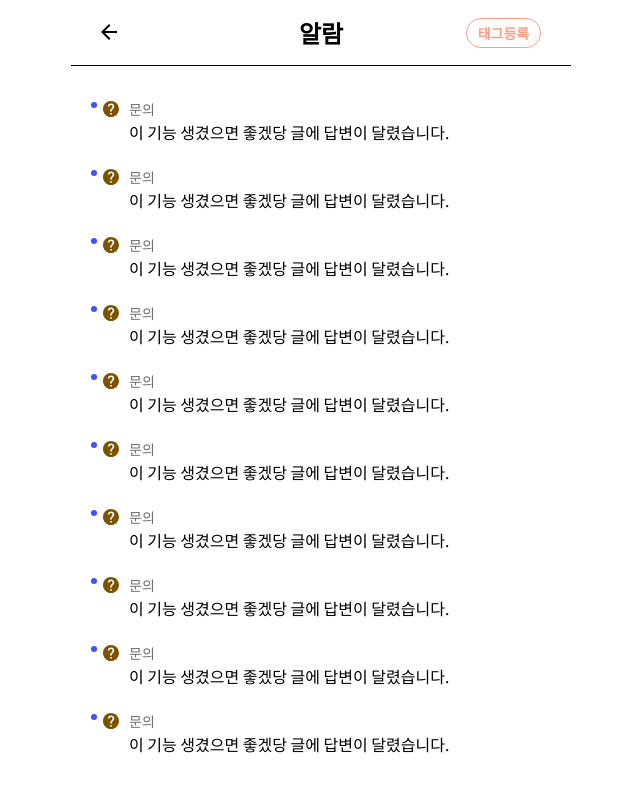
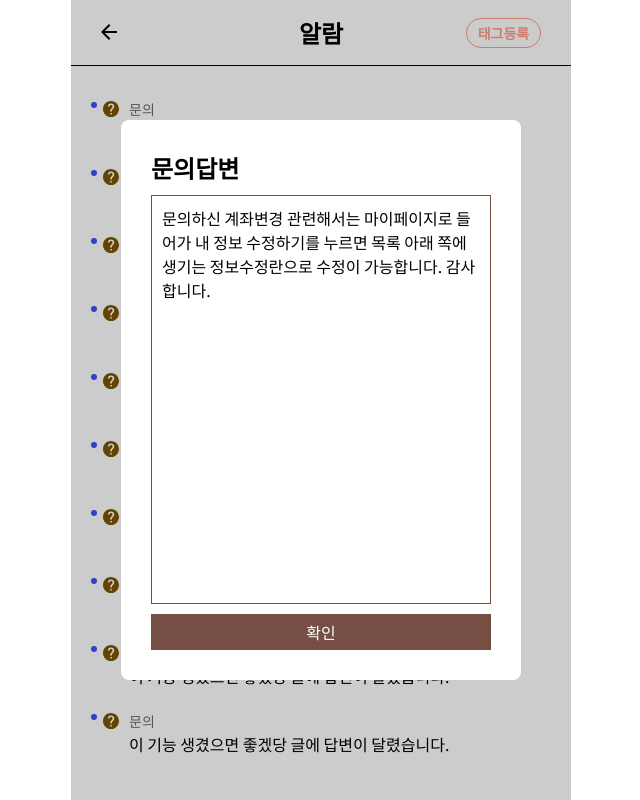
Before and after one commit to TEAM-Tn1/NUGUNA_Client, a React (Create React App) app: page /noti/list in a window 1280 px wide. Shown: the whole page, without its empty margins (319-959 px from the left). Built offline with nearby package versions, Linux system fonts and the light colour scheme; the HTML template or start-up script is replaced by a standard one; what typesafe-actions would draw is missing.

Commit message:
[MODIFY] 디자인 수정에 따른 변경

```diff
--- a/src/components/notification/Noti.tsx
+++ b/src/components/notification/Noti.tsx
@@ -2,6 +2,7 @@ import React from 'react';
 import * as S from './style';
 import { exit_icon } from '../../assets/alarm/index';
 import { List } from './list/index';
+import { QuestionAnswer } from './answerCheck';
 
 //더미데이터
 const testArray: number[] = [];
@@ -20,6 +21,11 @@ const { notification_id, title, content, message, is_watch } = Data;
 const Noti = () => {
   return (
     <S.Wrapper>
+      <QuestionAnswer
+        content={
+          '문의하신 계좌변경 관련해서는 마이페이지로 들어가 내 정보 수정하기를 누르면 목록 아래 쪽에 생기는 정보수정란으로 수정이 가능합니다. 감사합니다.'
+        }
+      />
       <S.AlarmHeader>
         <div>
           <img src={exit_icon} alt='' />
--- a/src/components/notification/answerCheck/QuestionAnswer.tsx
+++ b/src/components/notification/answerCheck/QuestionAnswer.tsx
@@ -2,16 +2,14 @@ import React, { FC } from 'react';
 import * as S from './style/index';
 
 interface modalProps {
-  name: string;
   content: string;
 }
 
-const QuestionAnswer: FC<modalProps> = ({ name, content }) => {
+const QuestionAnswer: FC<modalProps> = ({ content }) => {
   return (
     <S.Modal>
       <div>
         <h2>문의답변</h2>
-        <h5>{name}</h5>
         <div>{content}</div>
         <button>확인</button>
       </div>
--- a/src/components/notification/answerCheck/ReportAnswer.tsx
+++ b/src/components/notification/answerCheck/ReportAnswer.tsx
@@ -2,16 +2,14 @@ import React, { FC } from 'react';
 import * as S from './style/index';
 
 interface modalProps {
-  name: string;
   content: string;
 }
 
-const ReportAnswer: FC<modalProps> = ({ name, content }) => {
+const ReportAnswer: FC<modalProps> = ({ content }) => {
   return (
     <S.Modal>
       <div>
         <h2>신고결과</h2>
-        <h5>{name}</h5>
         <div>{content}</div>
         <button>확인</button>
       </div>
--- a/src/components/notification/answerCheck/style/index.ts
+++ b/src/components/notification/answerCheck/style/index.ts
@@ -29,10 +29,7 @@ export const Modal = styled.div`
       padding: 10px;
       flex: 1;
       overflow-y: scroll;
-    }
-
-    > h5 {
-      margin: 10px 0 20px;
+      margin: 10px 0;
     }
 
     > button {
@@ -42,7 +39,6 @@ export const Modal = styled.div`
       border: none;
       background-color: ${color.subColor};
       color: #fff;
-      margin-top: 10px;
     }
   }
 `;
```
